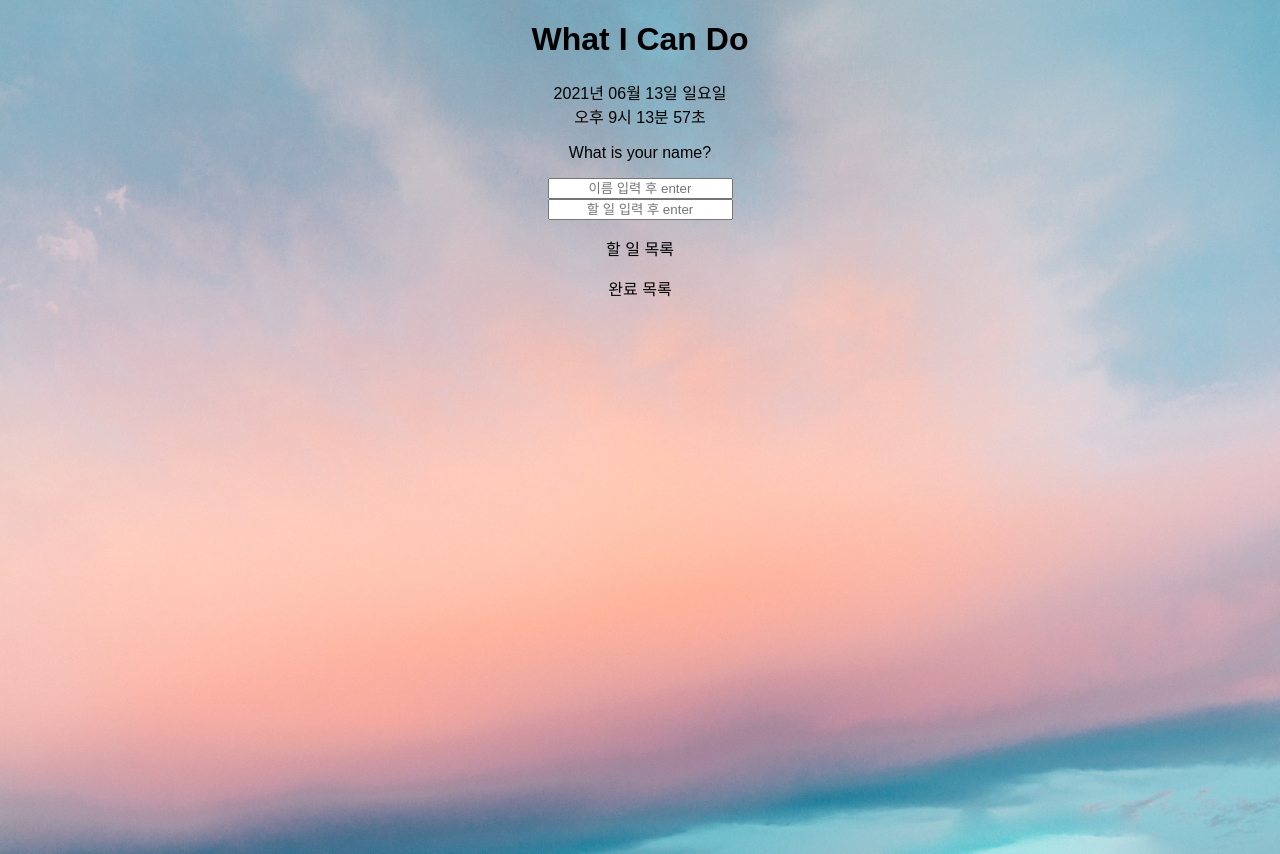
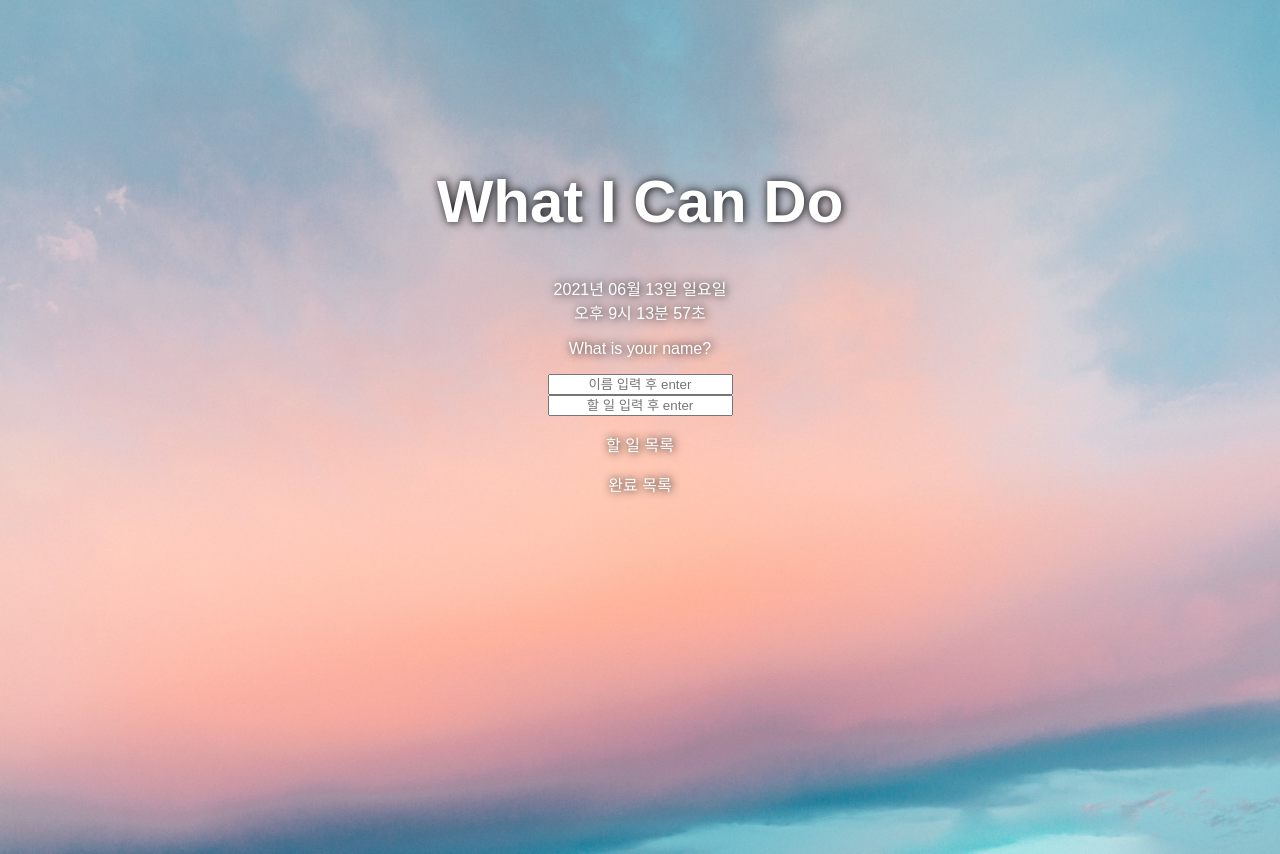
Before and after one commit to qp-yeonji-kim/21.06.13-To_do_List_Page, a plain HTML site: page index.html in a window 1280 px wide. Drawn offline with Linux system fonts and the light colour scheme.

Commit message:
style-글자색 변경

```diff
--- a/style.css
+++ b/style.css
@@ -13,6 +13,18 @@ button{
 
 li{
   list-style: none;
+}
+
+h1{
+  padding-top: 10%;
+  font-size: 60px;
+  color: #fff;
+  text-shadow: #000 1px 0 10px;
+}
+
+span, p{
+  color: #fff;
+  text-shadow: #000 1px 0 10px;
 }
 
 .timeContainer > *{
@@ -33,9 +45,10 @@ li{
 }
 
 .bgImg{
-  z-index: -10;
   position: absolute;
-  width: 100%;
   left: 0;
   top: 0;
+  width: 100%;
+  /* 고민 - 큰 폭에 맞추기 */
+  z-index: -10;
 }
```
